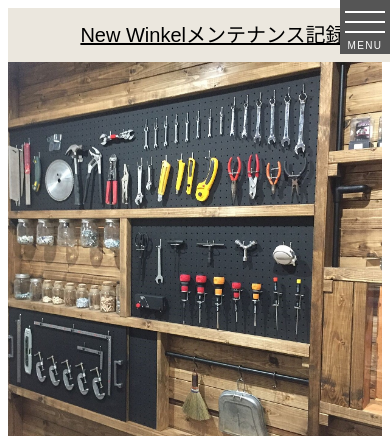
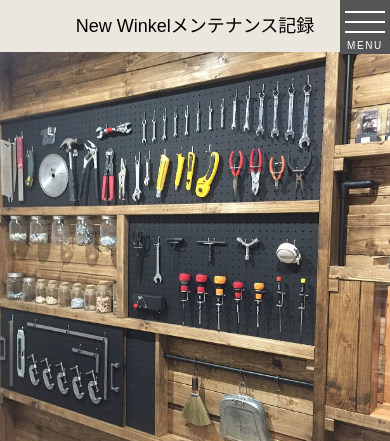
Before and after one commit to HajimeFuji/MN_for_Winkel, a Flask app: page / in a window 390 px wide; the page is wider, and only the part inside the window is pictured. Shown: the top 441 px of that part. Run offline with Flask 2, Linux system fonts and the light colour scheme; some libraries are stand-ins or nearby versions.

Commit message:
reset.css追加

```diff
--- a/app.py
+++ b/app.py
@@ -2,6 +2,7 @@ import os
 # Flask から importしてflaskを使えるようにする
 import sqlite3, datetime as dt
 from flask import Flask, render_template, request, redirect, session
+import psycopg2
 
 # appの名前でFlaskアプリを作っていく
 app = Flask(__name__)
--- a/static/css/w_style.css
+++ b/static/css/w_style.css
@@ -11,10 +11,10 @@ body {
 .img_base {
     width: 100%;
 	border: 0px;
-	vertical-align: bottom;
+	/* vertical-align: bottom; */
 }
 
-header {
+/* header {
     width: 100vw;
     height: 80px;
 }
@@ -22,7 +22,7 @@ header {
 	header {
 		height: 54px;
 	}
-}
+} */
 
 .top {
     width: 100%;
@@ -38,9 +38,9 @@ header {
 	.top {
 		width: 100%;
 		background-color: rgb(235, 231, 222);
-		font-size: 20px;
+		font-size: 18px;
 		padding: 17px 10px;
-		text-align: center;
+		/* text-align: center; */
 		/* left: 50px; */
 	}
 }
@@ -579,7 +579,7 @@ img {
 	width: 100%;
 	height: 42px;
 	/* PC用メニュー高さ */
-	line-height: 50px;
+	line-height: 42px;
 	/* PC用メニュー高さ */
 	background-color: #555;
 	/* PC用メニューボタン背景色 */
--- a/templates/w_base_test2.html
+++ b/templates/w_base_test2.html
@@ -11,6 +11,7 @@
     <meta name="msapplication-square310x310logo" content="large.jpg"/>
     <meta name="msapplication-TileColor" content="#FAA500"/>
     <title>Winkel メンテ記録</title>
+    <link rel="stylesheet" href="/static/css/reset.css">
     <link rel="stylesheet" href="/static/css/w_style.css">
     <link rel="stylesheet" href="https://use.fontawesome.com/releases/v5.6.4/css/all.css">
     <script src="../static/js/jquery-3.2.1.min.js"></script>
```
